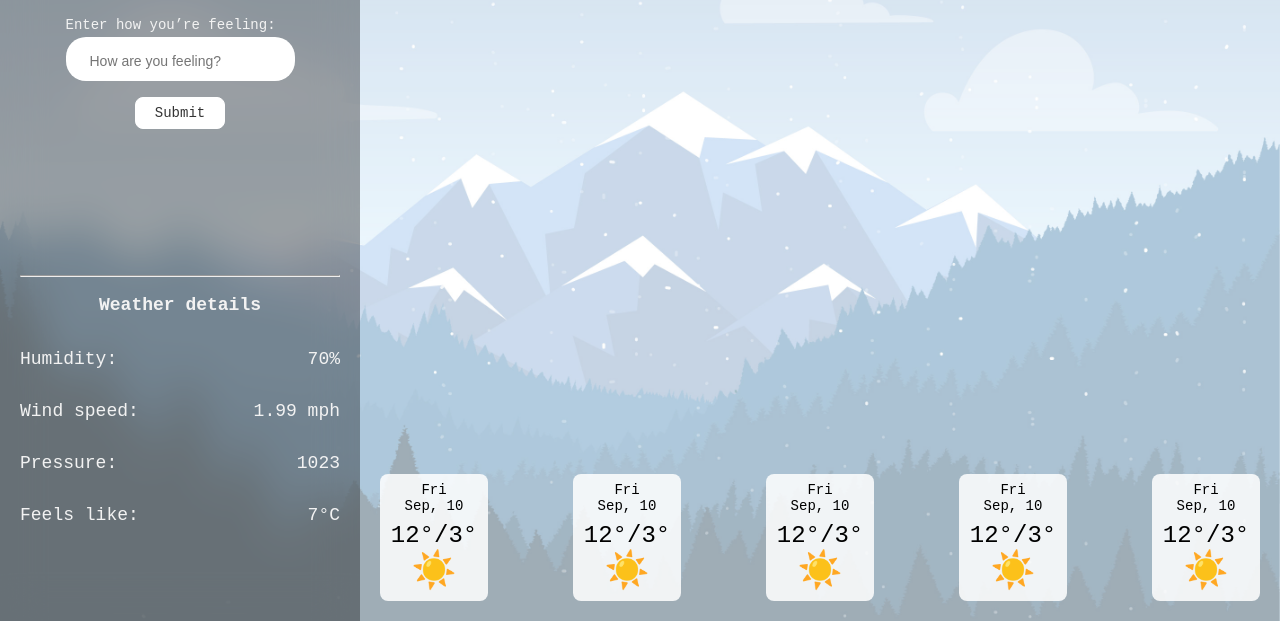
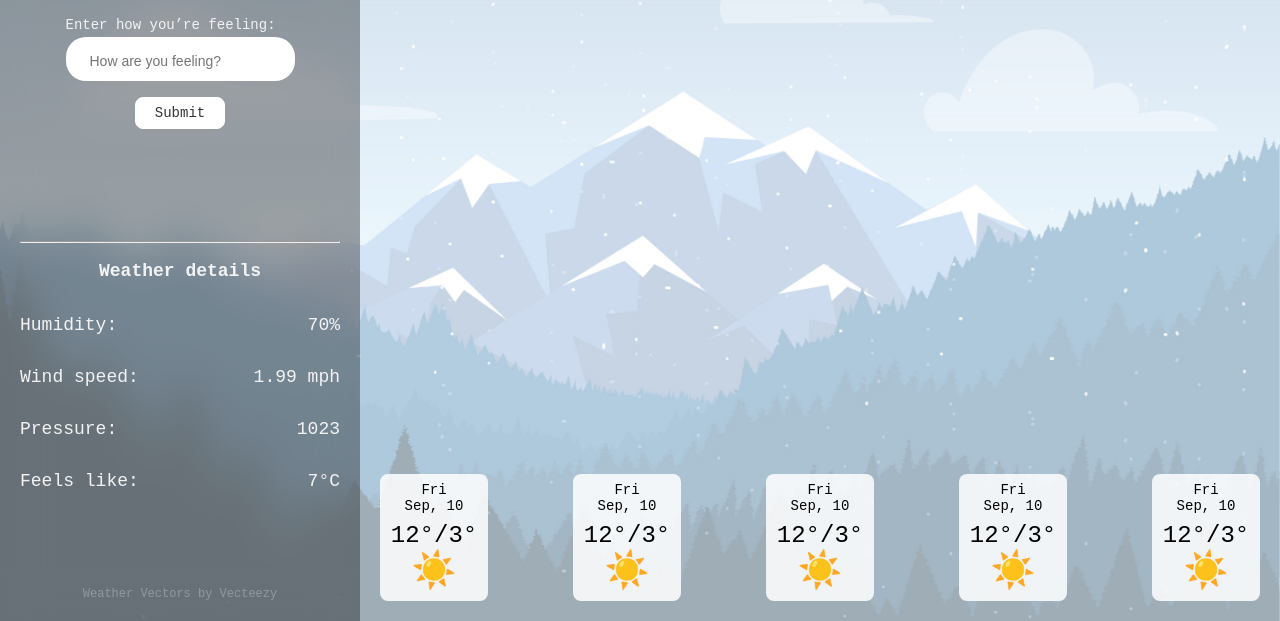
Before and after one commit to mackayneil/UdacityWeatherApp, a plain HTML site: page index.html in a window 1280 px wide. Shown: the part 179-800 px from the top of the page. Drawn offline with Linux system fonts and the light colour scheme; a web font is replaced by a local one.

Commit message:
Added image attribution

```diff
--- a/CSS/styles.css
+++ b/CSS/styles.css
@@ -8,6 +8,7 @@
     --white: #FFFFFF;
     --dark: #333333;
 
+    --font-12px: 0.75rem;
     --font-14px: 0.875rem;
     --font-18px: 1.125rem;
     --font-24px: 1.5rem;
@@ -26,7 +27,7 @@ body {
 main {
     display: grid;
     grid-template-columns: 250px 1fr;
-    grid-template-rows: 440px 1fr;
+    grid-template-rows: 450px 1fr;
 }
 
 #blurred-bar {
@@ -97,7 +98,6 @@ h1 {
 }
 
 #weather-details-other {
-    margin-bottom: 20px;
     text-align: center;
     color: var(--light);
     font-family: var(--azerat-font);
@@ -113,13 +113,22 @@ h1 {
     justify-content: space-between;
 }
 
+#attribution {
+    font-size: var(--font-12px);
+    text-decoration: none;
+    color: var(--light);
+    opacity: 0.3;
+    text-align: center;
+    padding-bottom: 20px;
+}
+
 .details p{
     margin: 8px 0px;
  }
 
 #main {
     position: relative;
-    height: 100vh;
+    height: auto;
     grid-column: 1 / -1;
     grid-row: 1 / -1;
     display: grid;
--- a/index.html
+++ b/index.html
@@ -42,7 +42,9 @@
                     <p>Feels like:</p>
                     <p>7°C</p>
                 </div>
+
             </div>
+            <a id="attribution" target="_blank" href="https://www.vecteezy.com/free-vector/weather">Weather Vectors by Vecteezy</a>
         </section>
 
         <section id="main">
```
